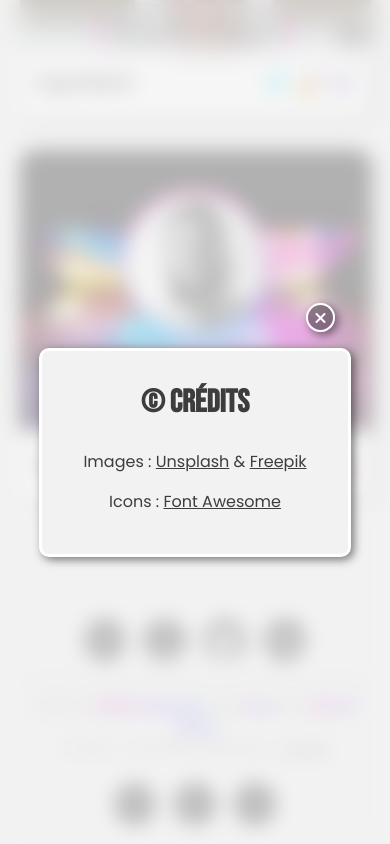
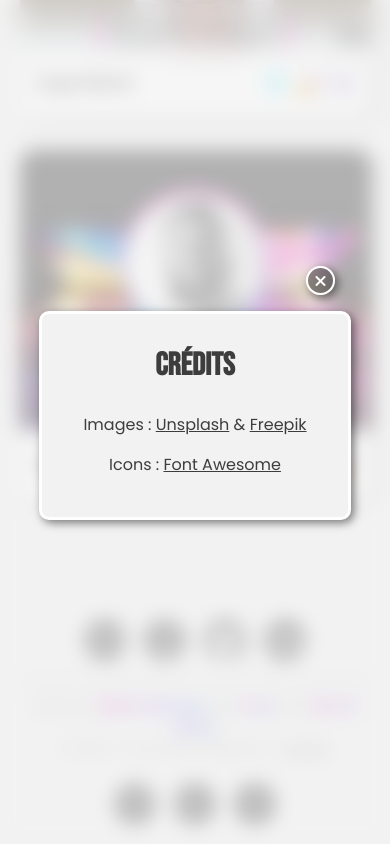
Before and after one commit to lesimpleliott/MyPortfolio, a React (Vite) app: page / in a window 390 px wide. Both pictures are taken after a click on the button "Crédits". Shown: the part 3700-4544 px from the top of the page. Built offline with nearby package versions, Linux system fonts and the light colour scheme.

Commit message:
Modal visibility // Safari Mobile bug fixed

```diff
--- a/src/components/modal/Modal.tsx
+++ b/src/components/modal/Modal.tsx
@@ -39,11 +39,11 @@
   justify-content: center;
   align-items: center;
   animation: fadeIn 300ms ease-out forwards;
+  padding-bottom: 75px;
 
   .modalContent {
     width: 80%;
     max-width: 768px;
-    position: relative;
     max-height: 80%;
     background-color: var(--background);
     border: solid 3px #fff;
--- a/src/layouts/ModalCredits.tsx
+++ b/src/layouts/ModalCredits.tsx
@@ -3,7 +3,7 @@
 const ModalCredits = () => {
   return (
     <ModalCreditsStyled>
-      <h2>© Crédits</h2>
+      <h2>Crédits</h2>
       <p>
         Images :{" "}
         <a href="https://unsplash.com/fr" target="_blank">
```
